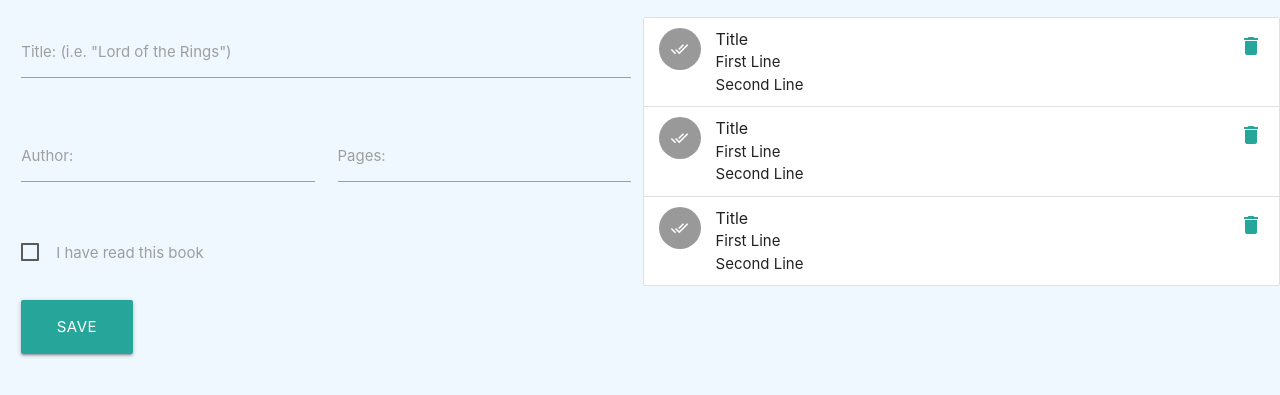
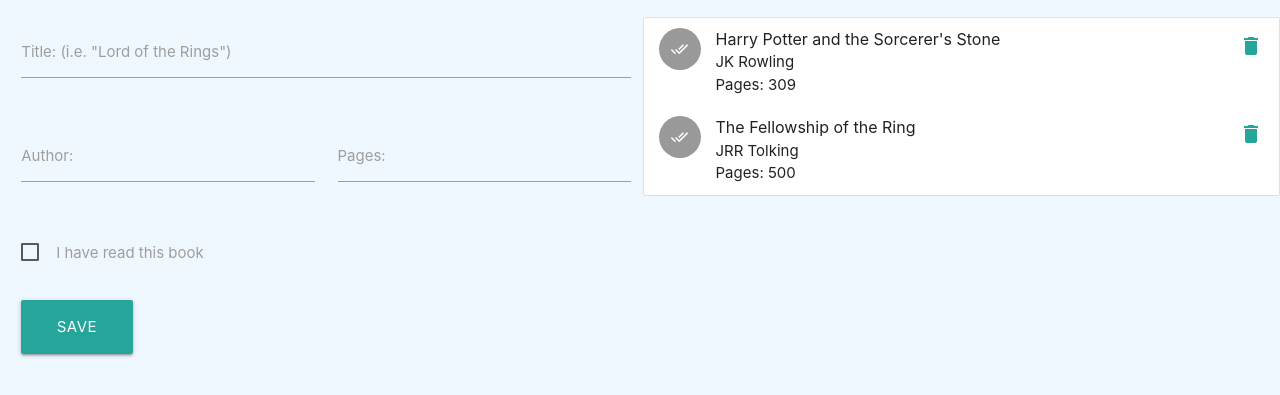
Before and after one commit to vsagrista/local-library, a plain HTML site: page index.html in a window 1280 px wide. Shown: the part 163-558 px from the top of the page. Drawn offline with nearby package versions, Linux system fonts and the light colour scheme.

Commit message:
save books functionality set up

```diff
--- a/css/styles.css
+++ b/css/styles.css
@@ -27,6 +27,10 @@ html, body {
     background-color: aliceblue;
 }
 
+.collection .collection-item {
+    border-bottom: 1px solid #52af50;
+}
+
 
 
 @media only screen and (max-width: 768px) {
--- a/index.html
+++ b/index.html
@@ -60,42 +60,13 @@
                       </button>
                     </form>
                   </div>
-
-
-
             </div>
         </aside>
         <div class="side-page-panel right-panel">
             <div class="book-collection-area">
                 <h2>My books</h2>
-
-
-                <ul class="collection books-collection">
-                    <li class="collection-item avatar">
-                      <i class="material-icons circle">done_all</i>
-                      <span class="title">Title</span>
-                      <p>First Line <br>
-                         Second Line
-                      </p>
-                      <a href="#!" class="secondary-content"><i class="material-icons">delete</i></a>
-                    </li>
-                    <li class="collection-item avatar">
-                        <i class="material-icons circle">done_all</i>
-                        <span class="title">Title</span>
-                        <p>First Line <br>
-                           Second Line
-                        </p>
-                        <a href="#!" class="secondary-content"><i class="material-icons">delete</i></a>
-                    </li>
-                    <li class="collection-item avatar">
-                        <i class="material-icons circle">done_all</i>
-                        <span class="title">Title</span>
-                        <p>First Line <br>
-                           Second Line
-                        </p>
-                        <a href="#!" class="secondary-content"><i class="material-icons">delete</i></a>
-                    </li>
-                  </ul>
+                <ul class="collection books-collection" id="book-list">
+                </ul>
             </div>
         </div>
     </div>
--- a/scripts/app.js
+++ b/scripts/app.js
@@ -1,4 +1,17 @@
-let myLibrary = [];
+let myLibrary = [
+    {
+        title: 'Harry Potter and the Sorcerer\'s Stone',
+        author: 'JK Rowling',
+        pages: 309,
+        read: true
+    },
+    {
+        title: 'The Fellowship of the Ring',
+        author: 'JRR Tolking',
+        pages: 500,
+        read: true
+    }
+];
 
 class Book {
     constructor(title, author, pages, read) {
@@ -10,6 +23,7 @@ class Book {
 }
 
 function addBookToLibrary() {
+
     let title = this.event.target.elements[0].value;
     let author = this.event.target.elements[1].value;
     let pages = this.event.target.elements[2].value;
@@ -17,10 +31,29 @@ function addBookToLibrary() {
 
     let newBook = new Book(title, author, pages, read);
     myLibrary.push(newBook);
+
+    cleanLibrary();
     loadLibrary();
 }
 
+function cleanLibrary() {
+    document.querySelector('#book-list').innerHTML = '';
+}
+
 function loadLibrary() {
-    // load from array
-    console.log('loading library', myLibrary)
+    myLibrary.forEach((book) => {
+        let listedItem = document.createElement( 'html' );
+        listedItem.innerHTML = `<li class="collection-item avatar"><i class="material-icons circle">done_all</i>
+                    <span class="title">${ book.title }</span>
+                    <p>${ book.author }<br>
+                    Pages: ${ book.pages }
+                    </p>
+                    <a href="#!" class="secondary-content"><i class="material-icons">delete</i></a>
+                </li>`
+        document.querySelector('#book-list').append(listedItem);
+    })
 }
+
+window.addEventListener('DOMContentLoaded', () => {
+    loadLibrary();
+});
```
